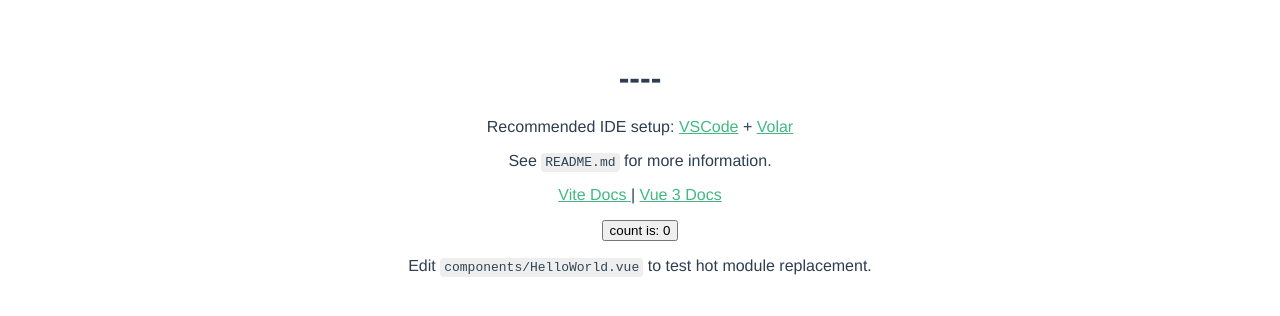
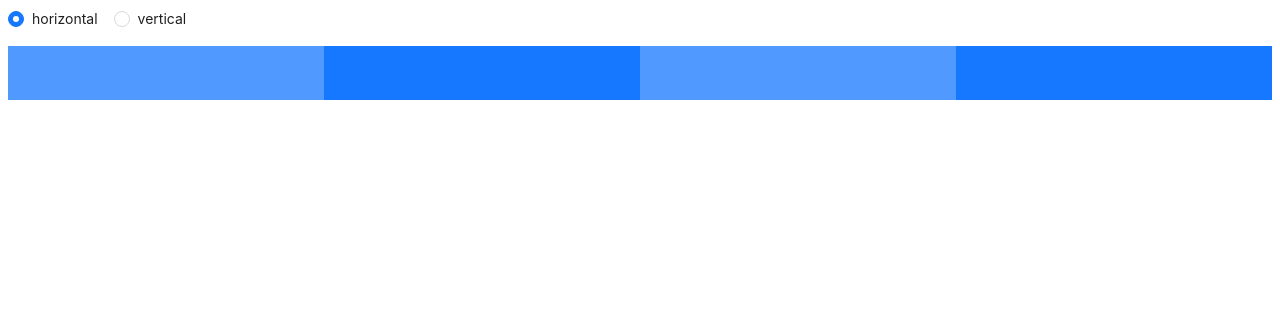
Before and after one commit to Huanglj108/vite-project-2.8.0, a Vue app: page / in a window 1280 px wide. Shown: the top 316 px of the page. Built offline with nearby package versions, Linux system fonts and the light colour scheme.

Commit message:
feature：新增ant-design-vue引入

```diff
--- a/package.json
+++ b/package.json
@@ -8,6 +8,8 @@
     "preview": "vite preview"
   },
   "dependencies": {
+    "@ant-design/icons-vue": "^7.0.1",
+    "ant-design-vue": "^4.1.2",
     "vue": "^3.2.25",
     "vue-router": "^4.3.0"
   },
--- a/src/App.vue
+++ b/src/App.vue
@@ -10,12 +10,5 @@ import { RouterLink, RouterView } from 'vue-router';
 </template>
 
 <style>
-#app {
-  font-family: Avenir, Helvetica, Arial, sans-serif;
-  -webkit-font-smoothing: antialiased;
-  -moz-osx-font-smoothing: grayscale;
-  text-align: center;
-  color: #2c3e50;
-  margin-top: 60px;
-}
+
 </style>
--- a/src/components/HelloWorld.vue
+++ b/src/components/HelloWorld.vue
@@ -1,52 +1,31 @@
 <script setup lang="ts">
-import { ref } from 'vue'
-
-defineProps<{ msg: string }>()
-
-const count = ref(0)
+import { ref } from 'vue';
+import type { CSSProperties } from 'vue';
+const value = ref('horizontal');
+const baseStyle: CSSProperties = {
+  width: '25%',
+  height: '54px',
+};
 </script>
 
 <template>
-  <h1>{{ msg }}----</h1>
-
-  <p>
-    Recommended IDE setup:
-    <a href="https://code.visualstudio.com/" target="_blank">VSCode</a>
-    +
-    <a href="https://github.com/johnsoncodehk/volar" target="_blank">Volar</a>
-  </p>
-
-  <p>See <code>README.md</code> for more information.</p>
-
-  <p>
-    <a href="https://vitejs.dev/guide/features.html" target="_blank">
-      Vite Docs
-    </a>
-    |
-    <a href="https://v3.vuejs.org/" target="_blank">Vue 3 Docs</a>
-  </p>
-
-  <button type="button" @click="count++">count is: {{ count }}</button>
-  <p>
-    Edit
-    <code>components/HelloWorld.vue</code> to test hot module replacement.
-  </p>
+  <div>
+    <a-flex gap="middle" vertical>
+    <a-radio-group v-model:value="value">
+      <a-radio value="horizontal">horizontal</a-radio>
+      <a-radio value="vertical">vertical</a-radio>
+    </a-radio-group>
+    <a-flex :vertical="value === 'vertical'">
+      <div
+        v-for="(item, index) in new Array(4)"
+        :key="item"
+        :style="{ ...baseStyle, background: `${index % 2 ? '#1677ff' : '#1677ffbf'}` }"
+      />
+    </a-flex>
+  </a-flex>
+  </div>
 </template>
 
 <style scoped>
-a {
-  color: #42b983;
-}
 
-label {
-  margin: 0 0.5em;
-  font-weight: bold;
-}
-
-code {
-  background-color: #eee;
-  padding: 2px 4px;
-  border-radius: 4px;
-  color: #304455;
-}
 </style>
--- a/src/main.ts
+++ b/src/main.ts
@@ -2,5 +2,16 @@ import { createApp } from 'vue'
 import App from './App.vue'
 import router from './router'
 
+import Antd from 'ant-design-vue'
+import * as Icons from '@ant-design/icons-vue'
 
-createApp(App).use(router).mount('#app')
+const app = createApp(App)
+
+app.use(router).use(Antd)
+app.mount('#app')
+
+// 全局使用图标，遍历yinru
+const icons: any = Icons
+for(const i in icons) {
+  app.component(i,icons[i]);
+}
```
Also changed, not shown: 2 other files (tests, documents, lock files or other folders).
